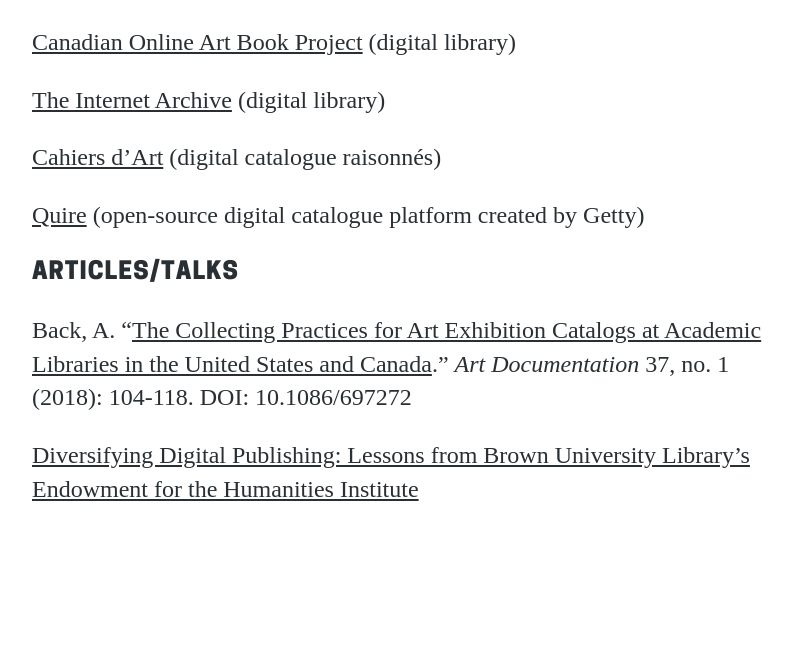
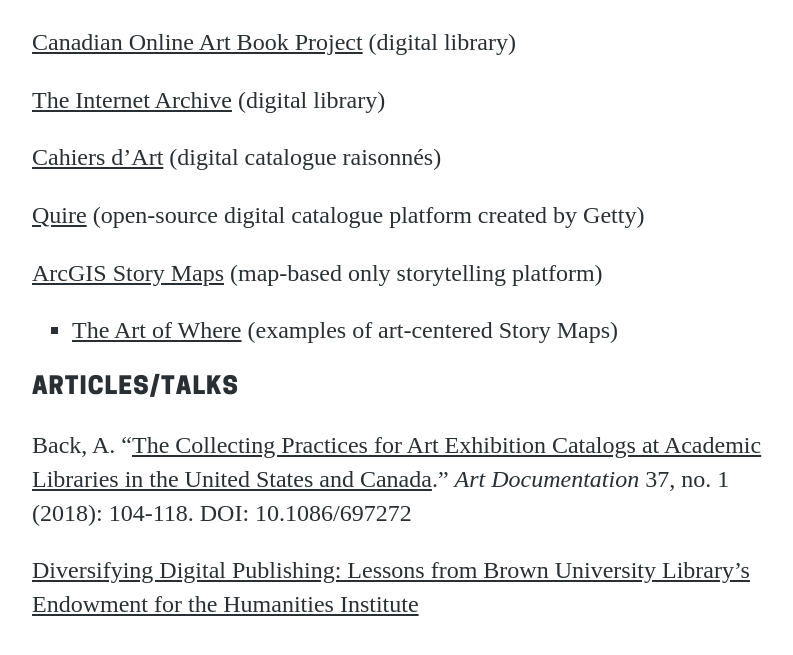
Before and after one commit to digpublishing/digpublishing.github.io, a Jekyll site: the page built from resources.md, in a window 1280 px wide and 900 px high, scrolled down 1824 px. Shown: the top 655 px of the window, without its empty margins (238-1031 px from the left). Built offline with Jekyll 4.4.1, drawn with Linux system fonts in a browser that asks for light colours.

Commit message:
Update Pages “resources”

```diff
--- a/resources.md
+++ b/resources.md
@@ -9,8 +9,6 @@
 [Museum Catalogues in the Digital Age (OSCI Final Report)](https://www.getty.edu/publications/osci-report/). J. Paul Getty Trust, 2017.
 
 Maxwell, J. W., E. Hanson, L. Desai, C. Tiampo, K. O’Donnell, A. Ketheeswaran, M. Sun, E. Walter, E. Michelle.  *[Mind the Gap: A Landscape Analysis of Open Source Publishing Tools and Platforms](https://doi.org/10.21428/6bc8b38c.2e2f6c3f),* July 2019.
-
-
 
 ## Aggregators/Directories/Discovery
 
@@ -28,8 +26,6 @@
 
 [MuPuDIG Best Practices for Promotion of Museum Digital Publications](https://digpublishing.github.io/best-practices)
 
-
-
 ## Accessibility
 
 [National Network for Equitable Library Service (Canada](https://nnels.ca/))
@@ -39,8 +35,6 @@
 [WCAG (Web Content Accessibility Guidelines)](https://www.w3.org/WAI/standards-guidelines/wcag/)
 
 [University of Michigan Describing Visual Resources Toolkit](https://describingvisualresources.org/)
-
-
 
 ## Platforms/Catalogues
 
@@ -60,7 +54,9 @@
 
 [Quire](https://quire.getty.edu/) (open-source digital catalogue platform created by Getty)
 
+[ArcGIS Story Maps](https://storymaps.arcgis.com/) (map-based only storytelling platform)
 
+* [The Art of Where](https://storymaps.arcgis.com/collections/87016de9b5db4580b4a9340364eb7c80) (examples of art-centered Story Maps)
 
 ## Articles/Talks
 
```
